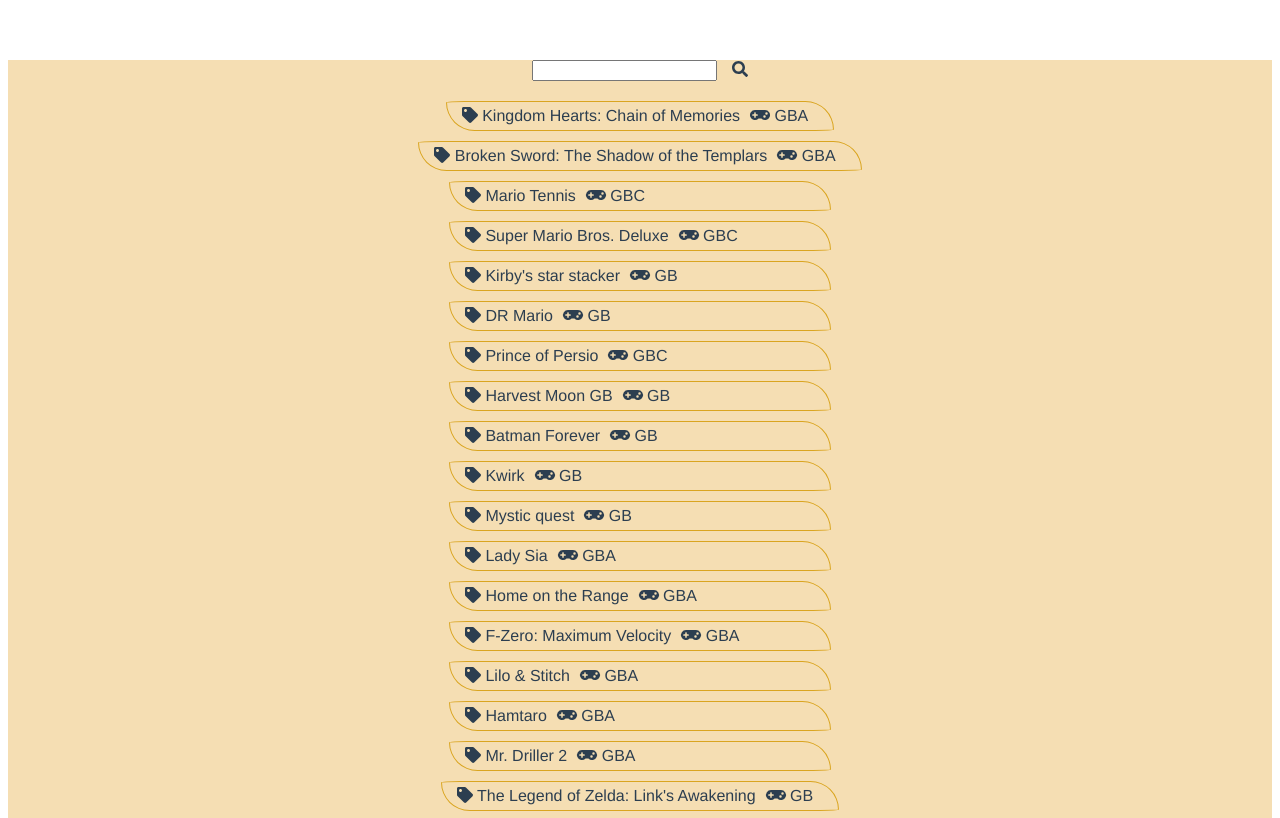
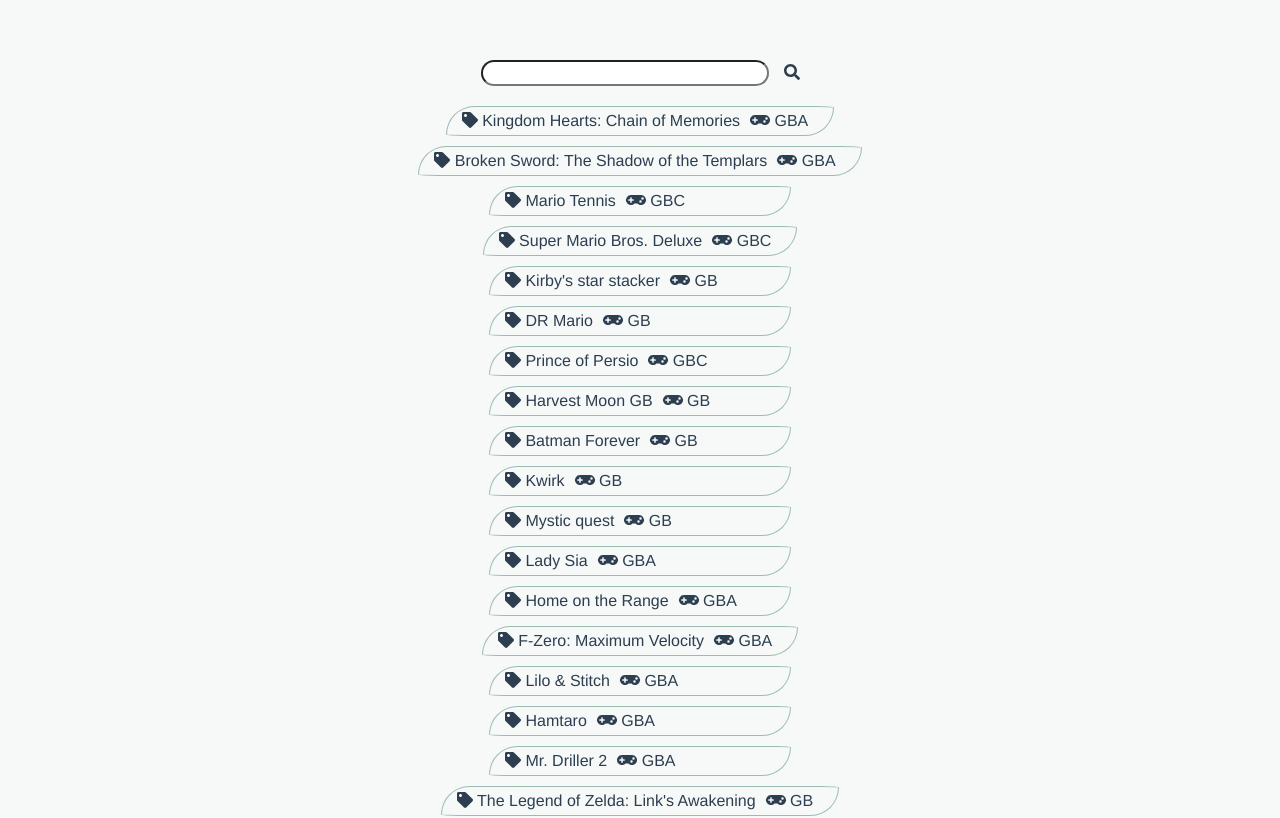
Before and after one commit to odGit/collection-viewer, a Vue app: page / in a window 1280 px wide. Shown: the top 818 px of the page. Built offline with nearby package versions, Linux system fonts and the light colour scheme.

Commit message:
add basic styling

```diff
--- a/src/App.vue
+++ b/src/App.vue
@@ -53,6 +53,9 @@
 </script>
 
 <style>
+body {
+  background-color: #f6f9f8;
+}
 #app {
   font-family: Helvetica, Arial, sans-serif;
   -webkit-font-smoothing: antialiased;
@@ -60,7 +63,6 @@
   text-align: center;
   color: #2c3e50;
   margin-top: 60px;
-  background-color: wheat;
 }
 .collection {
   width: 100%;
--- a/src/components/item.vue
+++ b/src/components/item.vue
@@ -49,11 +49,11 @@
     width: auto;
     display: inline-flex;
     border: solid 1px;
-    border-radius: 10% 60px;
-    border-color: goldenrod;
+    border-radius: 60px 10%;
+    border-color: #9abbb0;
     padding: 5px 10px;
     margin: 5px 0;
-    min-width: 360px;
+    min-width: 280px;
   }
 
   .item-element {
--- a/src/components/search.vue
+++ b/src/components/search.vue
@@ -25,10 +25,13 @@
 <style scoped>
   .search {
     width: 100%;
-    min-width: 360px;
     margin: 15px 0
   }
   .search > input {
-      margin-right: 15px;
-    }
+    margin-right: 15px;
+    min-width: 280px;
+    border-radius: 60px;
+    font-size: 14px;
+    line-height: 20px;
+  }
 </style>
```
